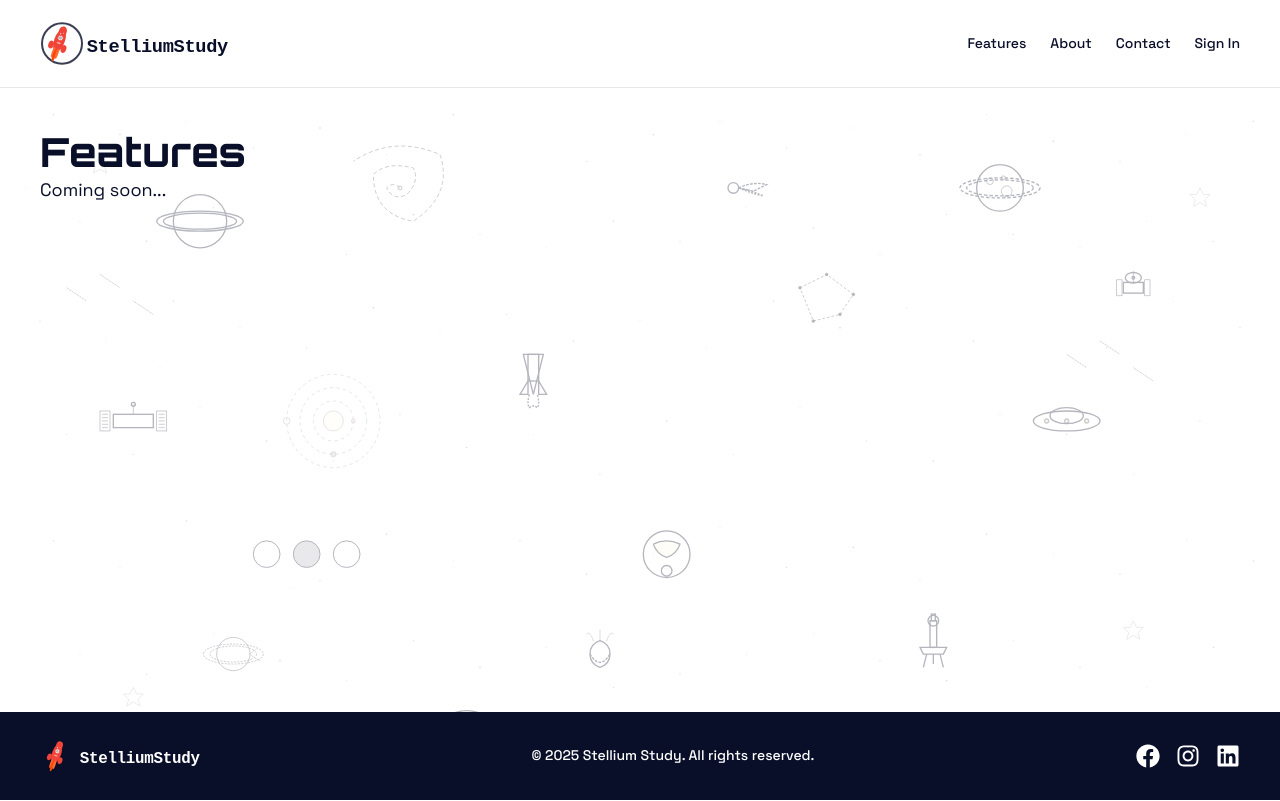
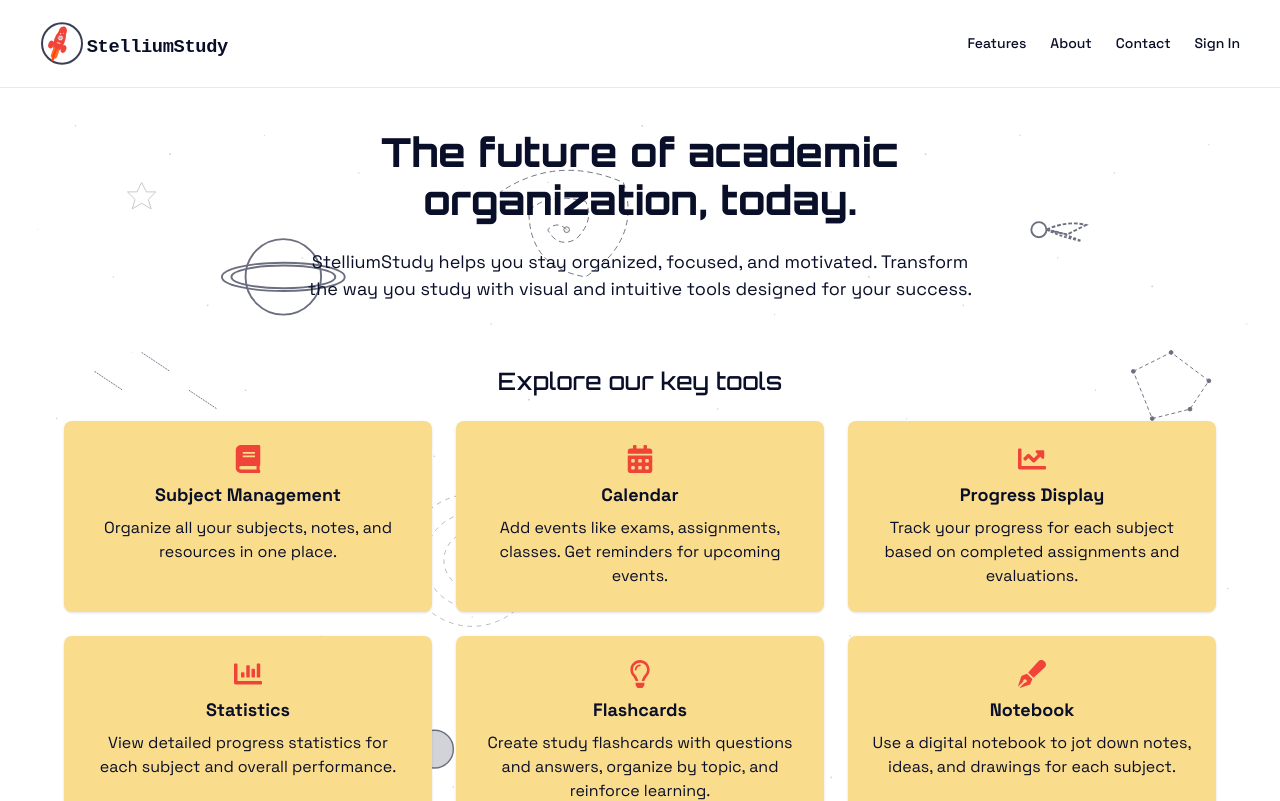
Before and after one commit to smmu94/old-stellium-study, a Next.js app: page /features in a window 1280 px wide. Shown: the top 801 px of the page. Built offline with nearby package versions, Linux system fonts and the light colour scheme.

Commit message:
feat: initial features page, cards, and space background changes

```diff
--- a/eslint.config.mjs
+++ b/eslint.config.mjs
@@ -5,6 +5,7 @@ const eslintConfig = defineConfig([
   ...nextVitals,
   {
     rules: {
+      indent: ["error", 2],
       quotes: [
         "error",
         "double",
--- /dev/null
+++ b/src/app/features/contants.ts
@@ -0,0 +1,32 @@
+export const FEATURES = [
+  {
+    icon: "FaBook",
+    title: "Subject Management",
+    description: "Organize all your subjects, notes, and resources in one place."
+  },
+  {
+    icon: "FaCalendarAlt",
+    title: "Calendar",
+    description: "Add events like exams, assignments, classes. Get reminders for upcoming events."
+  },
+  {
+    icon: "FaChartLine",
+    title: "Progress Display",
+    description: "Track your progress for each subject based on completed assignments and evaluations."
+  },
+  {
+    icon: "FaChartBar",
+    title: "Statistics",
+    description: "View detailed progress statistics for each subject and overall performance."
+  },
+  {
+    icon: "FaRegLightbulb",
+    title: "Flashcards",
+    description: "Create study flashcards with questions and answers, organize by topic, and reinforce learning."
+  },
+  {
+    icon: "FaPenFancy",
+    title: "Notebook",
+    description: "Use a digital notebook to jot down notes, ideas, and drawings for each subject."
+  }
+];
--- a/src/app/features/page.tsx
+++ b/src/app/features/page.tsx
@@ -1,8 +1,51 @@
+
+import FeaturesCard from "@/components/ui/cards/featuresCard";
+import SignUpButton from "@/components/ui/signUpButton";
+import * as FaIcons from "react-icons/fa";
+import { FEATURES } from "./contants";
+
 export default function FeaturesPage() {
-    return (
-        <div>
-            <h1 className="text-preset-1 text-oxford mb-4">Features</h1>
-            <p className="text-preset-3 text-oxford">Coming soon...</p>
+  return (
+    <div className="flex flex-col items-center w-full px-4 gap-16">
+      <div className="flex flex-col items-center gap-6 max-w-2xl w-full text-center">
+        <h1 className="text-preset-1 text-oxford">
+            The future of academic organization, today.
+        </h1>
+        <p className="text-preset-3 text-oxford">
+            StelliumStudy helps you stay organized, focused, and motivated. Transform the way you study with visual and intuitive tools designed for your success.
+        </p>
+      </div>
+      <div className="w-full max-w-6xl gap-6 flex flex-col">
+        <h3 className="text-preset-2 text-oxford text-center">
+            Explore our key tools
+        </h3>
+        <div className="grid grid-cols-3 gap-6">
+          {FEATURES.map((feature: typeof FEATURES[number]) => {
+            const IconComponent = FaIcons[feature.icon as keyof typeof FaIcons];
+            return (
+              <FeaturesCard
+                key={feature.title}
+                icon={
+                  IconComponent ? (
+                    <IconComponent size={28} className="text-vermilion" />
+                  ) : null
+                }
+                title={feature.title}
+                description={feature.description}
+              />
+            );
+          })}
         </div>
-    )
+      </div>
+      <div className="flex flex-col items-center gap-6 max-w-2xl text-center">
+        <h2 className="text-preset-2 text-oxford text-center">
+          Are you ready to elevate your study experience?
+        </h2>
+        <p className="text-preset-3 text-oxford">
+            Join us today and start your journey towards academic success with StelliumStudy.
+        </p>
+        <SignUpButton />
+      </div>
+    </div>
+  );
 }
--- a/src/app/globals.css
+++ b/src/app/globals.css
@@ -51,6 +51,13 @@ main {
   line-height: 1.5;
 }
 
+.text-preset-3-bolder {
+  font-family: var(--font-space-grotesk);
+  font-weight: 700;
+  font-size: 1.125rem;
+  line-height: 1.5;
+}
+
 .text-preset-4 {
   font-family: var(--font-space-grotesk);
   font-weight: 500;
--- a/src/app/page.tsx
+++ b/src/app/page.tsx
@@ -4,7 +4,7 @@ export default function HomePage() {
 
   return (
     <div className="flex flex-col justify-start items-center gap-16">
-      <div className="flex flex-col gap-6 w-[70%] text-center items-center">
+      <div className="flex flex-col gap-6 max-w-2xl text-center items-center">
         <h1 className="text-preset-1 text-oxford">
           Organize your academic life in a fun and effective way
         </h1>
@@ -14,7 +14,7 @@ export default function HomePage() {
         </p>
         <SignUpButton />
       </div>
-      <div className="relative aspect-video w-full max-w-4xl">
+      <div className="relative aspect-video w-full max-w-2xl">
         <video
           className="absolute inset-0 w-full h-full rounded-lg shadow-xl bg-rose"
           controls
--- a/src/components/layout/footer/index.tsx
+++ b/src/components/layout/footer/index.tsx
@@ -7,7 +7,7 @@ export default function Footer() {
   const currentYear = new Date().getFullYear();
 
   return (
-    <footer className="flex justify-between items-center px-10 py-6 bg-oxford text-white">
+    <footer className="flex justify-between items-center px-10 py-4 bg-oxford text-white">
       <div className="flex items-center">
         <Image
           src={BRAND_ASSETS.logo.dark}
--- /dev/null
+++ b/src/components/ui/cards/featuresCard/index.tsx
@@ -0,0 +1,11 @@
+import { FeaturesCardProps } from "./types";
+
+export default function FeaturesCard({ title, description, icon }: FeaturesCardProps) {
+  return (
+    <div className="p-6 rounded-lg shadow bg-jasmine hover:transform hover:scale-105 transition-transform flex flex-col gap-2 items-center text-center max-w-sm w-full">
+      {icon}
+      <h3 className="text-preset-3-bolder text-oxford">{title}</h3>
+      <p className="text-oxford line-clamp-3">{description}</p>
+    </div>
+  );
+}
--- /dev/null
+++ b/src/components/ui/cards/featuresCard/types.ts
@@ -0,0 +1,7 @@
+import { ReactNode } from "react";
+
+export type FeaturesCardProps = {
+    title: string;
+    description: string;
+    icon: ReactNode;
+};
```
Also changed, not shown: public/space-background.svg.
